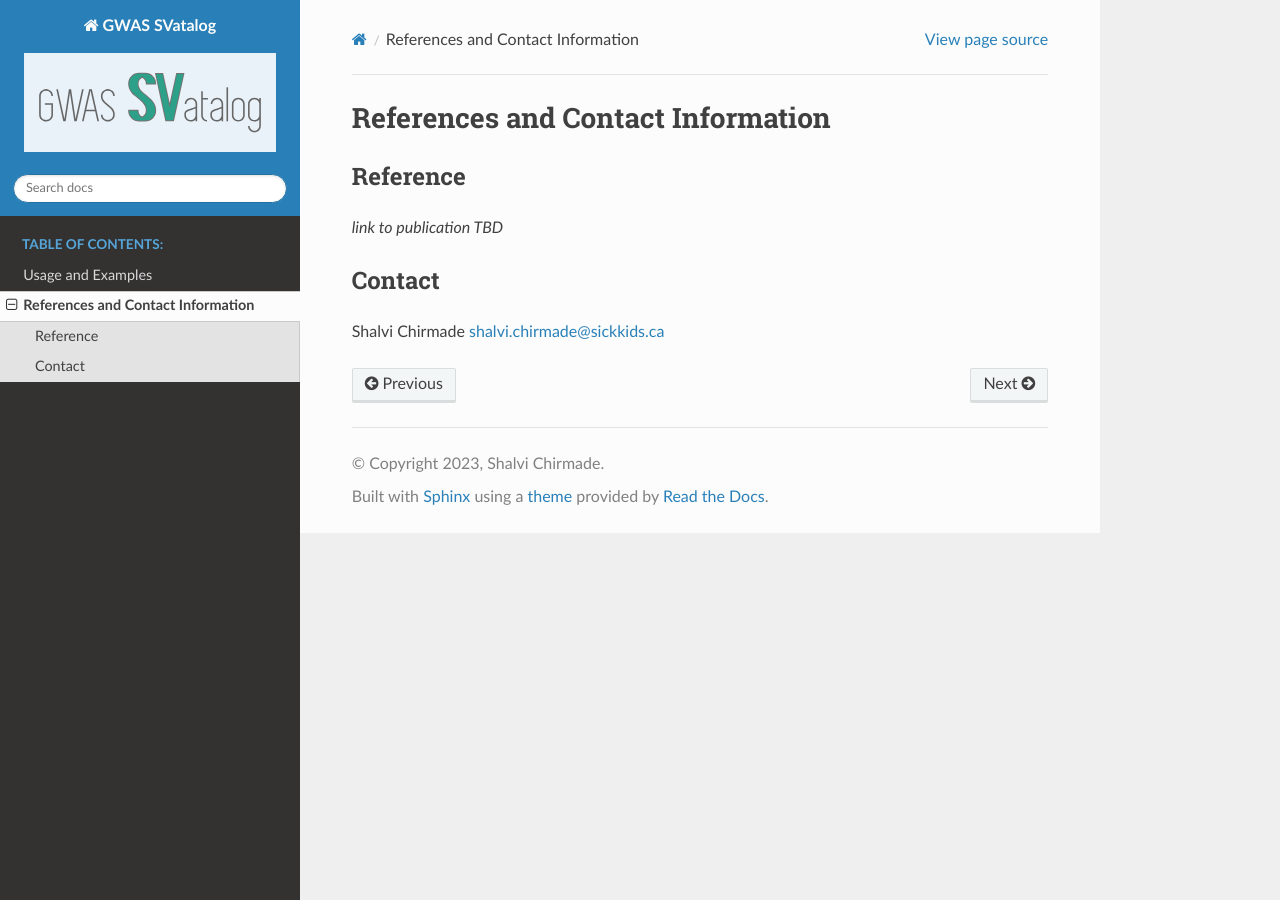
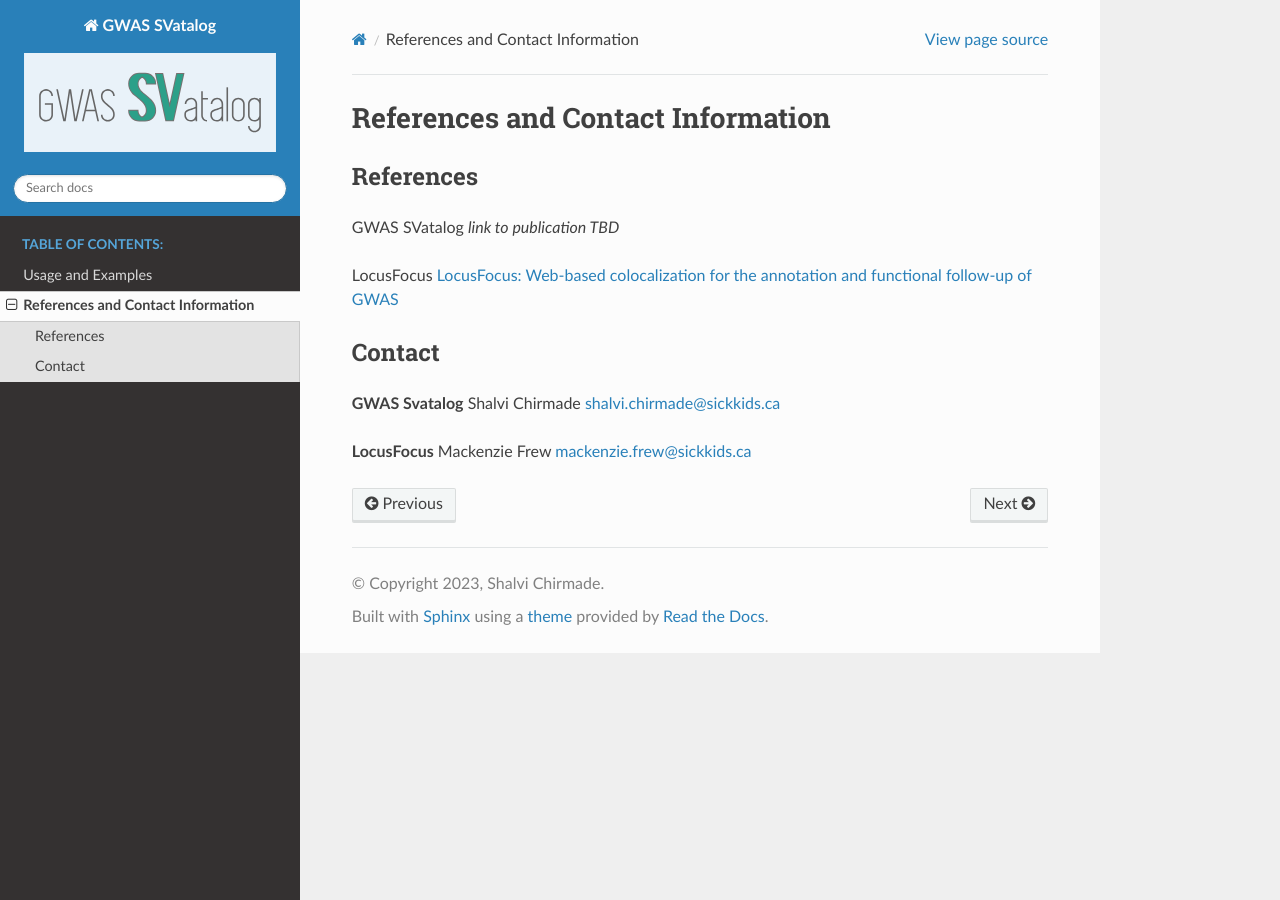
Before and after one commit to shalvichirmade/gwas-svatalog-docs, a Sphinx documentation site: the page built from source/reference_contact.rst, in a window 1280 px wide. Built offline with Sphinx 7.4.7 and the Read the Docs theme 2.0.0, drawn with Linux system fonts in a browser that asks for light colours.

Commit message:
update references and contacts

```diff
--- a/source/reference_contact.rst
+++ b/source/reference_contact.rst
@@ -1,17 +1,35 @@
 References and Contact Information
 =========================================
 
-Reference
----------
+References
+----------
 
+GWAS SVatalog
 *link to publication TBD*
+
+LocusFocus
+|ref_link|
+
+.. |ref_link| raw:: html
+
+   <a href="https://journals.plos.org/ploscompbiol/article?id=10.1371/journal.pcbi.1008336" target="_blank">LocusFocus: Web-based colocalization for the annotation and functional follow-up of GWAS</a>
 
 
 Contact
 -------
 
-Shalvi Chirmade |email_link|
+**GWAS Svatalog**
+Shalvi Chirmade
+|email_link|
 
 .. |email_link| raw:: html
 
-   <a href="mailto: shalvi.chirmade@sickkids.ca" target="_blank" color="#2ba089">shalvi.chirmade@sickkids.ca</a>
+   <a href="mailto: shalvi.chirmade@sickkids.ca" target="_blank" text="#2ba089">shalvi.chirmade@sickkids.ca</a>
+
+**LocusFocus**
+Mackenzie Frew
+|email_link2|
+
+.. |email_link2| raw:: html
+
+   <a href="mailto: mackenzie.frew@sickkids.ca" target="_blank" text="#2ba089">mackenzie.frew@sickkids.ca</a>
```
